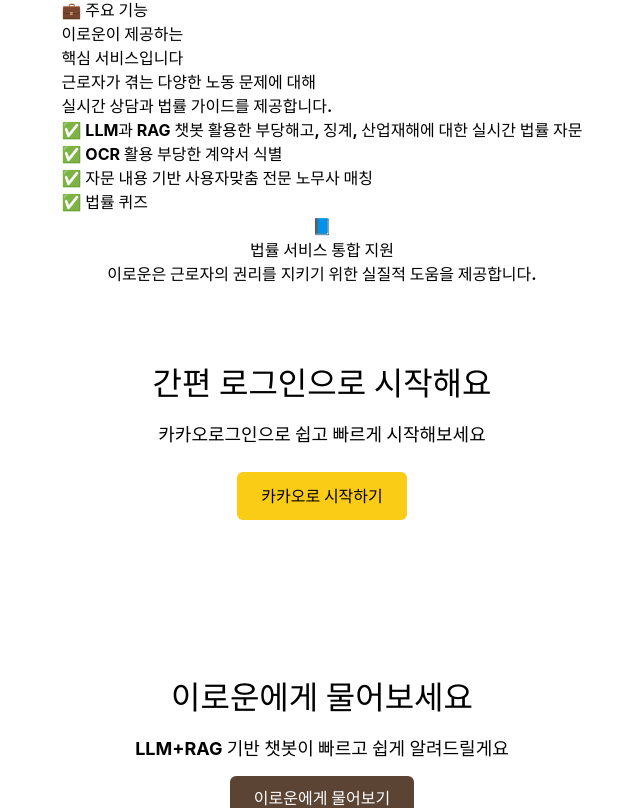
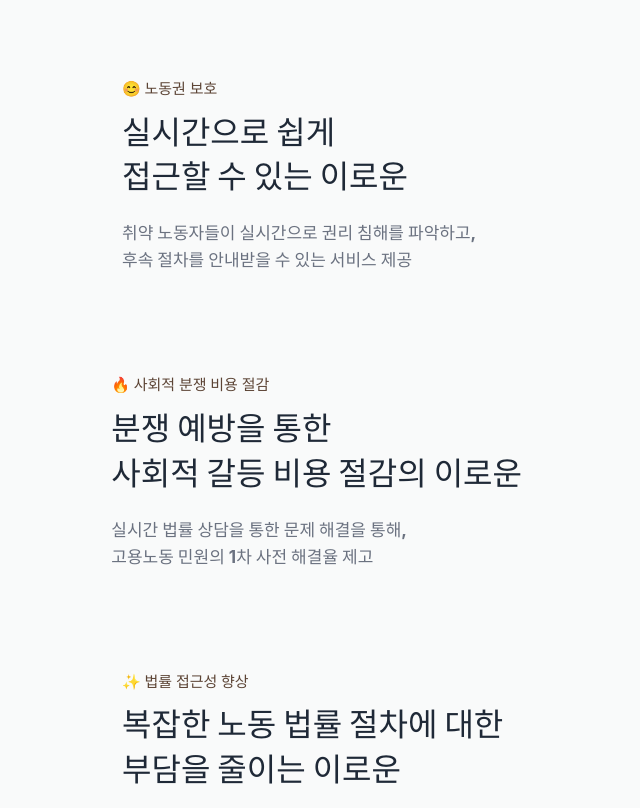
Before and after one commit to team-finale/LawBot-fe, a React (Vite) app: page / in a window 1280 px wide. Shown: the part 874-1682 px from the top of the page, without its empty margins (318-958 px from the left). Built offline with nearby package versions, Linux system fonts and the light colour scheme; a web font is replaced by a local one.

Commit message:
Debug: feature 꾸미기

```diff
--- /dev/null
+++ b/src/components/Features.css
@@ -0,0 +1,59 @@
+.alt-sections {
+  background-color: #f9fafa;
+  padding: 80px 20px;
+  display: flex;
+  flex-direction: column;
+  gap: 100px;
+}
+
+.alt-row {
+  display: flex;
+  justify-content: flex-start;
+}
+
+.alt-row.reverse {
+  justify-content: flex-end;
+}
+
+.alt-text {
+  max-width: 540px;
+  text-align: left;
+  padding: 0 20px;
+}
+
+.alt-row.center-text {
+  justify-content: center;
+  text-align: center;
+}
+
+
+
+.alt-row:not(.reverse) .alt-text {
+  margin-left: 400px;         /* ✅ 왼쪽 텍스트 여유 공간 */
+}
+
+.alt-row.reverse .alt-text {
+  margin-right: 400px;        /* ✅ 오른쪽 텍스트 여유 공간 */
+}
+
+
+.alt-subtitle {
+  color: #5c4435;
+  font-weight: 600;
+  margin-bottom: 10px;
+  font-size: 15px;
+}
+
+.alt-title {
+  font-size: 32px;
+  font-weight: 800;
+  line-height: 1.4;
+  margin-bottom: 20px;
+  color: #1f2937;
+}
+
+.alt-description {
+  font-size: 17px;
+  color: #6b7280;
+  line-height: 1.6;
+}
--- a/src/components/Features.tsx
+++ b/src/components/Features.tsx
@@ -1,62 +1,52 @@
-import { motion } from "framer-motion";
-
-const features = [
-  "LLM과 RAG 챗봇 활용한 부당해고, 징계, 산업재해에 대한 실시간 법률 자문",
-  "OCR 활용 부당한 계약서 식별",
-  "자문 내용 기반 사용자맞춤 전문 노무사 매칭",
-  "법률 퀴즈",
-];
+import "./Features.css";
 
 export default function Features() {
   return (
-    <section id="features" className="bg-[#ffffff] py-24 px-6">
+    <section className="alt-sections">
 
-      <div className="max-w-7xl mx-auto flex flex-col md:flex-row items-center gap-12">
+      {/* 섹션 1 - 텍스트 왼쪽 */}
+      <div className="alt-row">
+        <div className="alt-text">
+          <p className="alt-subtitle">😊 노동권 보호</p>
+          <h2 className="alt-title">실시간으로 쉽게<br />접근할 수 있는 이로운</h2>
+          <p className="alt-description">
+            취약 노동자들이 실시간으로 권리 침해를 파악하고,<br />
+            후속 절차를 안내받을 수 있는 서비스 제공
+          </p>
+        </div>
+      </div>
 
-        {/* 왼쪽 텍스트 영역 */}
-        <div className="flex-1 text-left">
-          <p className="text-blue-600 font-semibold text-sm mb-2">💼 주요 기능</p>
-          <h2 className="text-4xl font-bold mb-6 leading-snug">
-            이로운이 제공하는<br />
-            핵심 서비스입니다
-          </h2>
-          <p className="text-gray-600 mb-8">
-            근로자가 겪는 다양한 노동 문제에 대해<br />
-            실시간 상담과 법률 가이드를 제공합니다.
+      {/* 섹션 2 - 텍스트 오른쪽 */}
+      <div className="alt-row reverse">
+        <div className="alt-text">
+          <p className="alt-subtitle">🔥 사회적 분쟁 비용 절감</p>
+          <h2 className="alt-title">분쟁 예방을 통한 <br />사회적 갈등 비용 절감의 이로운</h2>
+          <p className="alt-description">
+            실시간 법률 상담을 통한 문제 해결을 통해,<br />
+            고용노동 민원의 1차 사전 해결율 제고<br />
           </p>
+        </div>
+      </div>
 
-          <div className="space-y-5">
-            {features.map((feature, index) => (
-              <motion.div
-                key={index}
-                initial={{ opacity: 0, y: 20 }}
-                whileInView={{ opacity: 1, y: 0 }}
-                transition={{ duration: 0.5, delay: index * 0.2 }}
-                viewport={{ once: true }}
-                className="text-base text-gray-700 leading-relaxed"
-              >
-                ✅ {feature}
-              </motion.div>
-            ))}
-          </div>
+       <div className="alt-row">
+        <div className="alt-text">
+          <p className="alt-subtitle">✨ 법률 접근성 향상</p>
+          <h2 className="alt-title">복잡한 노동 법률 절차에 대한 <br />부담을 줄이는 이로운</h2>
+          <p className="alt-description">
+            법률 퀴즈를 통해,<br />
+            노동자가 어렵게 느끼는 법적 개념을<br/>
+            쉽고 재밌게 익히는 서비스 제공
+          </p>
         </div>
+      </div>
 
-        {/* 오른쪽 시각 카드 영역 */}
-        <motion.div
-          initial={{ opacity: 0, scale: 0.9 }}
-          whileInView={{ opacity: 1, scale: 1 }}
-          transition={{ duration: 0.6, delay: 0.3 }}
-          viewport={{ once: true }}
-          className="flex-1 max-w-md w-full bg-white rounded-xl shadow-xl p-8 text-center"
-        >
-          <div className="text-blue-500 text-3xl mb-4">📘</div>
-          <h3 className="text-xl font-semibold text-gray-800 mb-2">
-            법률 서비스 통합 지원
-          </h3>
-          <p className="text-gray-600 text-sm">
-            이로운은 근로자의 권리를 지키기 위한 실질적 도움을 제공합니다.
-          </p>
-        </motion.div>
+
+      <div className="alt-row reverse center-text">
+
+
+          <h2 className="alt-title">"사용자의 고용노동 문제를 실시간으로 정확하게 파악하고, 누구나 쉽게 접근해, <br/>권리 보호와 문제 해결을 자동화하는 플랫폼" </h2>
+
+
       </div>
 
     </section>
```
